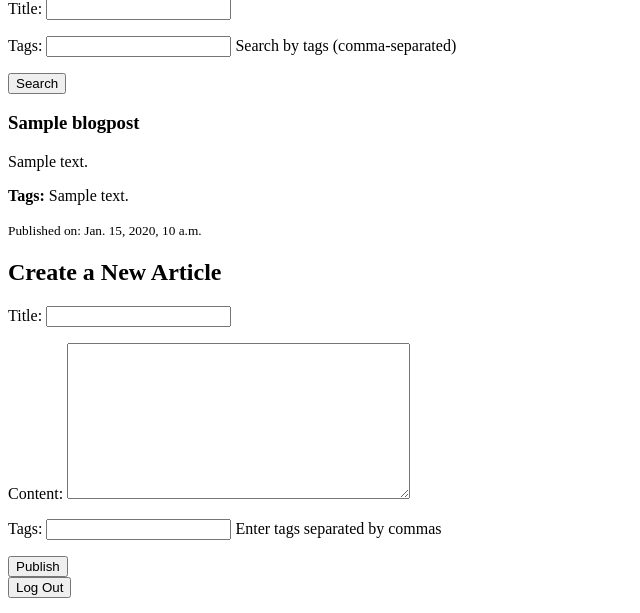
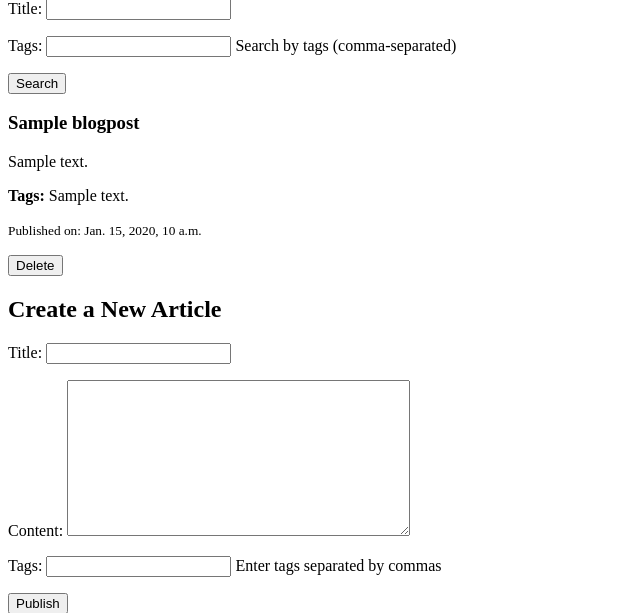
Before and after one commit to ines1606/BloggingPlatform, a Django app: page / in a window 1280 px wide. Shown: the part 135-748 px from the top of the page, without its empty margins (0-640 px from the left). Run offline with Django 5.2, Linux system fonts and the light colour scheme; a user stored in the database is signed in; tables that the repository leaves empty hold one stand-in row (values such as "Sample post").

Commit message:
deleting post in UI is now possible

```diff
--- a/blogpage/blogpage/urls.py
+++ b/blogpage/blogpage/urls.py
@@ -18,7 +18,7 @@ from django.contrib import admin
 from django.urls import path, include
 from django.views.generic.base import TemplateView
 from main import views
-from main.views import contact, home_view
+from main.views import contact, delete_blog_post, home_view
 
 urlpatterns = [
     path("admin/", admin.site.urls),
@@ -26,4 +26,5 @@ urlpatterns = [
     path("accounts/", include("django.contrib.auth.urls")),
     path("", home_view, name="home"),
     path("contact/", contact, name="contact"),
+    path("delete/<int:post_id>/", delete_blog_post, name="delete_post"),
 ]
--- a/blogpage/main/templates/home.html
+++ b/blogpage/main/templates/home.html
@@ -25,6 +25,12 @@
             {% endfor %}
           </p>
           <p><small>Published on: {{ post.publish_date }}</small></p>
+          {% if user.is_superuser %}
+          <form method="post" action="{% url 'delete_post' post.id %}">
+            {% csrf_token %}
+            <button type="delete" name="delete_post" onclick="return confirm('Do you really want to delete this post?')">Delete</button>
+          </form>
+          {% endif %}
         </div>
       {% empty %}
         <p>No blog posts found.</p>
--- a/blogpage/main/views.py
+++ b/blogpage/main/views.py
@@ -1,6 +1,6 @@
 #main/views.py
 
-from django.shortcuts import render
+from django.shortcuts import get_object_or_404, render
 from main.forms import ContactUsForm, SearchArticles, BlogPostForm, SearchForm
 from .models import BlogPost, Tags
 from django.core.mail import send_mail
@@ -33,7 +33,6 @@
                   {'form':form})
 
 def search(request):
-    #TODO: display all the articles here?
     form = SearchArticles(request.POST)
     print('in search')
     if form.is_valid():
@@ -48,7 +47,7 @@
 def home_view(request):
     search = SearchForm(request.POST or None)
     blog_post_form = BlogPostForm(request.POST or None)
-    blog_posts = BlogPost.objects.all()  # Default: Show all blog posts
+    blog_posts = BlogPost.objects.all()  #  Show all blog posts
 
     if request.method == "POST":
         if "search_submit" in request.POST:  # If search form is submitted
@@ -73,3 +72,9 @@
         "blog_post_form": blog_post_form,
         "blog_posts": blog_posts,
     })
+
+def delete_blog_post(request, post_id):
+    if request.method == "POST":
+        post = get_object_or_404(BlogPost, id = post_id)
+        post.delete()
+        return redirect("home")
```
